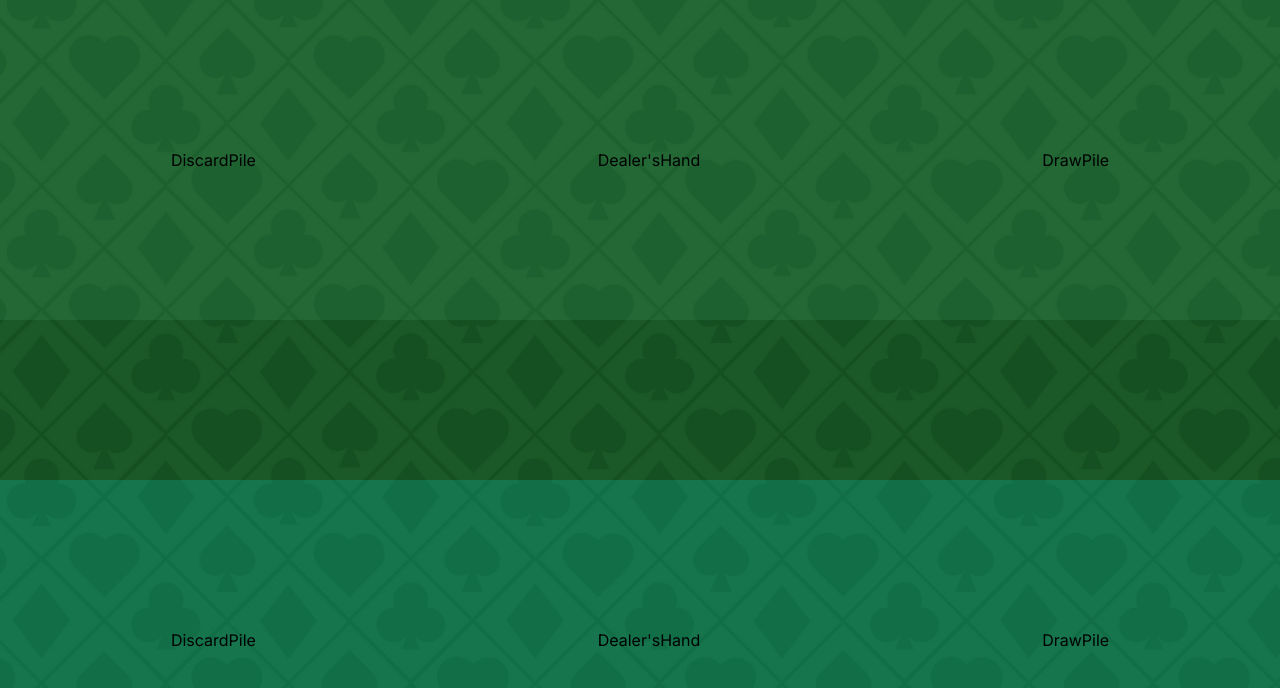
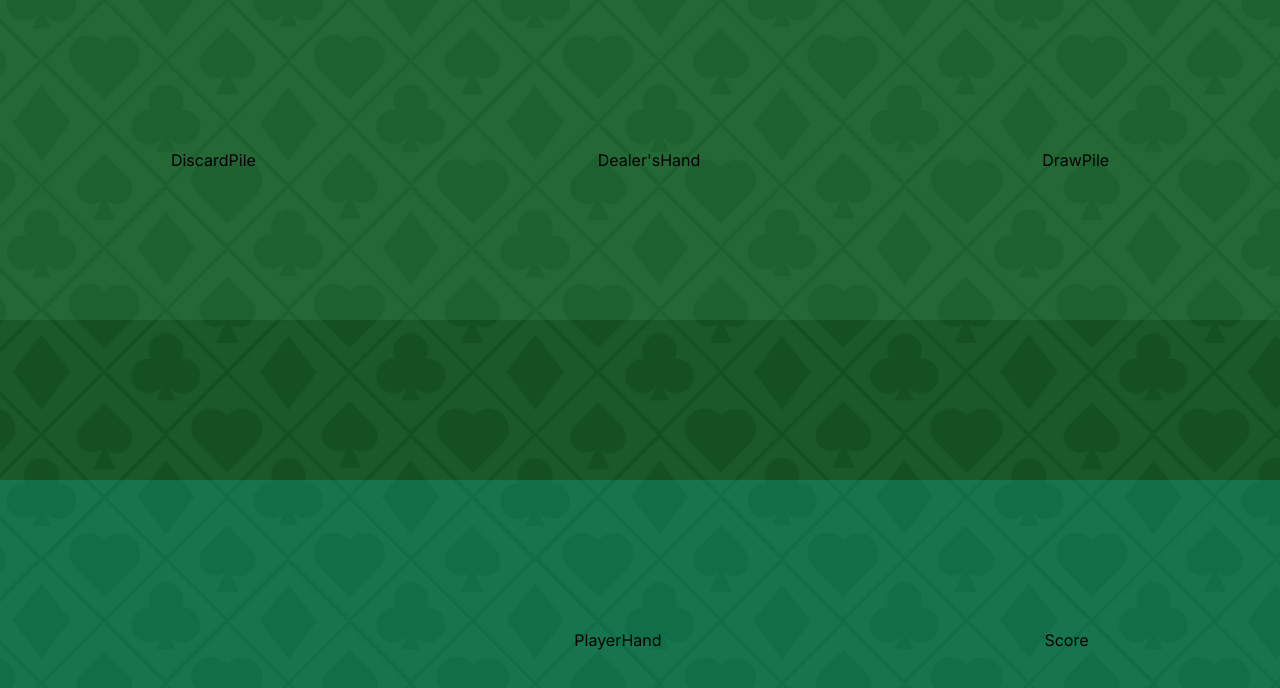
Before and after one commit to leoFagundes/BlackJack, a Next.js app: page / in a window 1280 px wide. Shown: the top 688 px of the page. Built offline with nearby package versions, Linux system fonts and the light colour scheme.

Commit message:
Estrutura do projeto

```diff
--- a/package.json
+++ b/package.json
@@ -23,6 +23,7 @@
     "eslint": "^8",
     "eslint-config-next": "14.0.4",
     "postcss": "^8",
+    "prettier": "^3.1.1",
     "tailwindcss": "^3.3.0",
     "typescript": "^5"
   }
--- a/src/app/page.tsx
+++ b/src/app/page.tsx
@@ -1,15 +1,11 @@
-'use client'
+"use client";
 
-import { useEffect, useState } from 'react'
-import { Cards } from '../types/types'
-import { createNewDeck, createPile, drawCards, listGame, reShuffleDeck } from '../services/services'
-import { LabelContainer } from '@/components/styledComponents/LabelStyled'
-import { CardImage } from '@/components/styledComponents/CardStyled'
-import { styled } from 'styled-components'
-import DiscardPile from '@/components/DiscardPile'
-import DrawPile from '@/components/DrawPile'
-import DealerHand from '@/components/Dealer\'sHand'
-
+import { styled } from "styled-components";
+import DiscardPile from "@/components/DiscardPile";
+import DrawPile from "@/components/DrawPile";
+import DealerHand from "@/components/DealerHand";
+import PlayerHand from "@/components/PlayerHand";
+import Score from "@/components/Score";
 
 const TopSideSection = styled.section`
   display: flex;
@@ -17,7 +13,7 @@ const TopSideSection = styled.section`
   align-items: center;
   height: 40vh;
   background-color: #4caf792b;
-`
+`;
 
 const BottomSideSection = styled.section`
   display: flex;
@@ -25,12 +21,9 @@ const BottomSideSection = styled.section`
   align-items: center;
   height: 40vh;
   background-color: #00ffff2b;
-`
+`;
 
 export default function Home() {
-  const [deckId, setDeckId] = useState('')
-  const [drawedCards, setDrawedCards] = useState([])
-
   return (
     <main>
       <TopSideSection>
@@ -39,10 +32,10 @@ export default function Home() {
         <DrawPile />
       </TopSideSection>
       <BottomSideSection>
-      <DiscardPile />
-        <DealerHand />
-        <DrawPile />
+        <div></div>
+        <PlayerHand />
+        <Score />
       </BottomSideSection>
     </main>
-  )
+  );
 }
--- /dev/null
+++ b/src/components/PlayerHand/index.tsx
@@ -0,0 +1,5 @@
+import React from "react";
+
+export default function PlayerHand() {
+  return <div>PlayerHand</div>;
+}
--- /dev/null
+++ b/src/components/Score/index.tsx
@@ -0,0 +1,5 @@
+import React from "react";
+
+export default function Score() {
+  return <div>Score</div>;
+}
```
Also changed, not shown: src/components/DealerHand/index.tsx (renamed from src/components/Dealer'sHand/index.tsx), 2 other files (tests, documents, lock files or other folders).
